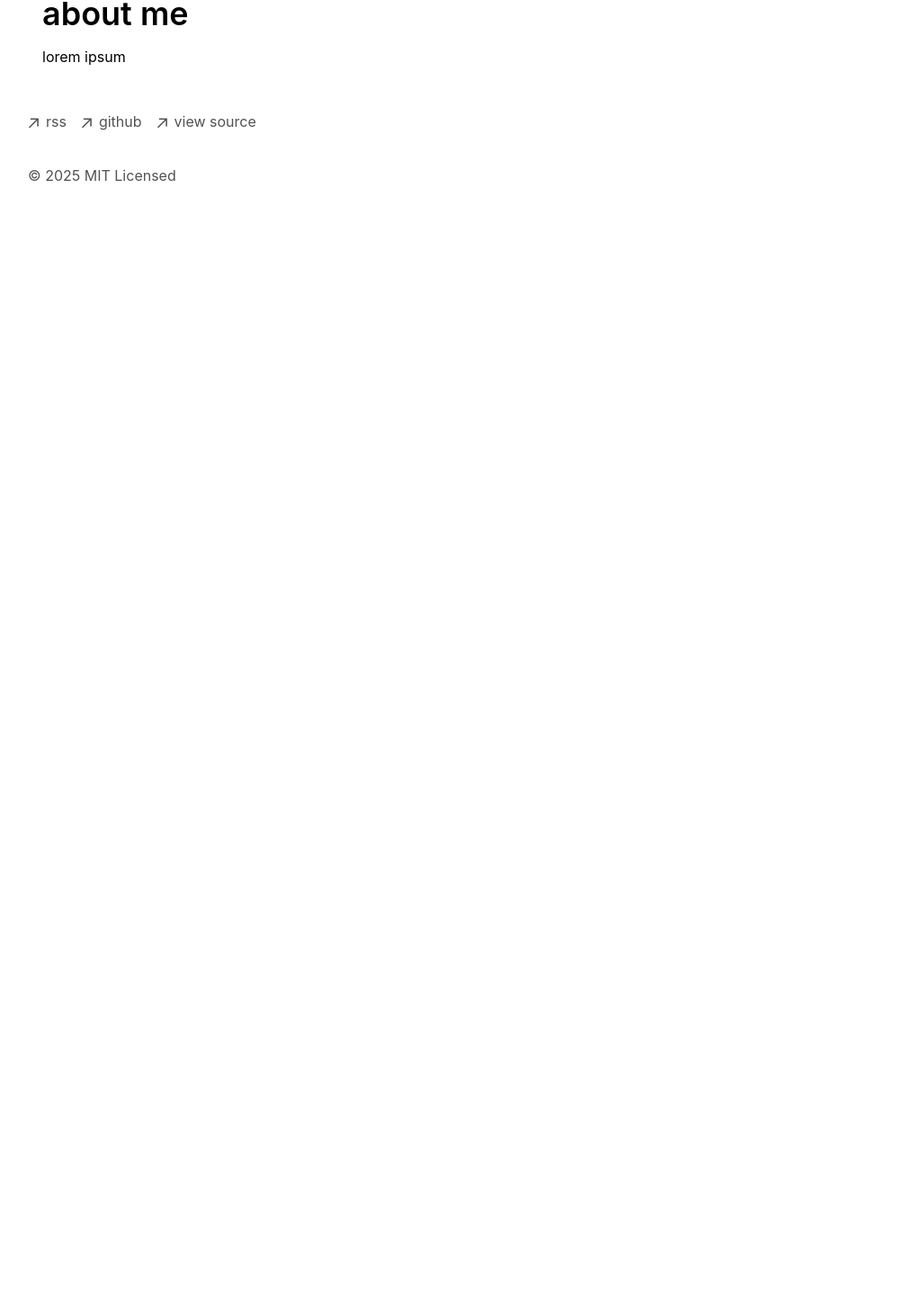
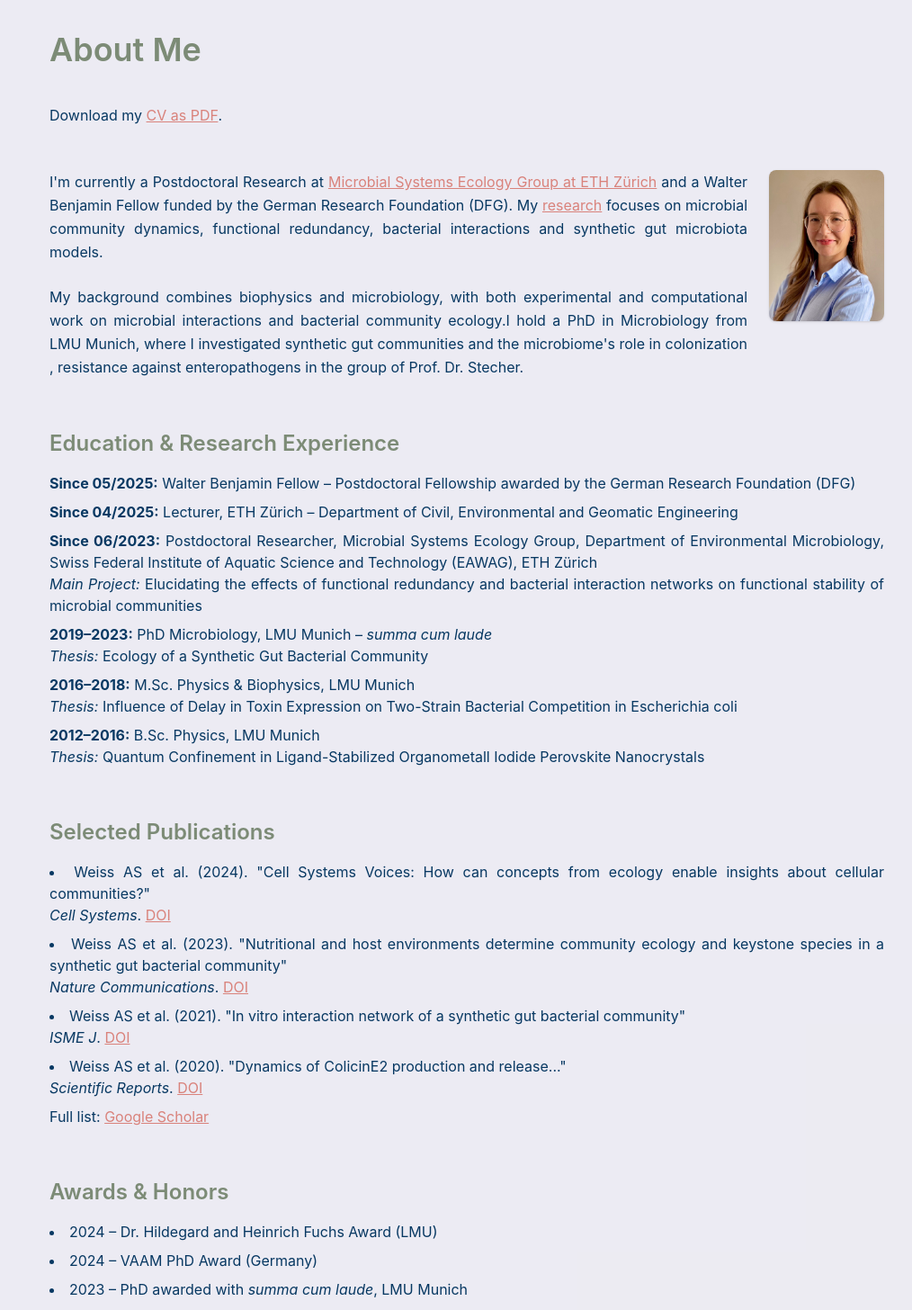
Before and after one commit to AnnaSophieWeiss/beyondisolation, a Next.js app: page /about in a window 1280 px wide. Shown: the part 133-1589 px from the top of the page at 90% size, without its empty margins (121-1135 px from the left). Before the commit the page ends 800 px from the top, so only its background shows below. Built offline with nearby package versions, Linux system fonts and the light colour scheme.

Commit message:
About page

```diff
--- a/app/about/page.tsx
+++ b/app/about/page.tsx
@@ -1,10 +1,183 @@
 export default function AboutPage() {
-    return (
-      <div className="w-full px-4">
-        <h1 className="text-4xl font-semibold mb-4">about me</h1>
-        <p className="mb-4">
-          lorem ipsum
+  return (
+    <div className="w-full px-6 py-10 max-w-5xl mx-auto flex flex-col gap-6">
+      {/* Header */}
+      <h1 className="text-4xl font-semibold mb-4">About Me</h1>
+
+      {/* Download link below the header */}
+      <p className="text-base leading-relaxed mb-6">
+        Download my{" "}
+        <a
+          href="/CV_AnnaWeiss_05:2025.pdf"
+          download
+          className="text-blue-600 underline"
+        >
+          CV as PDF
+        </a>
+        .
+      </p>
+
+      {/* Image and Intro side by side */}
+      <div className="flex flex-col md:flex-row gap-6 items-start">
+        {/* Text content */}
+        <div className="flex-1 text-base leading-relaxed space-y-4">
+          <p className="text-base leading-relaxed mb-6">
+         I'm currently a Postdoctoral Research at {" "}
+          <a
+             href="https://mse.ethz.ch"
+              target="_blank"
+              rel="noopener noreferrer"
+              className="text-blue-600 underline"
+        >
+            Microbial Systems Ecology Group at ETH Zürich
+          </a>{" "}
+  and a Walter Benjamin Fellow funded by the German Research Foundation (DFG).
+  My {" "}
+  <a href="/research" className="text-blue-600 underline">
+    research
+  </a>{" "}
+  focuses on microbial community dynamics, functional redundancy, bacterial interactions and synthetic gut microbiota models.
+
+</p>
+
+          <p>
+            My background combines biophysics and microbiology, with both experimental and computational work on microbial interactions and bacterial community
+            ecology.I hold a PhD in Microbiology from LMU Munich, where I investigated synthetic gut communities and the microbiome's role in colonization ,
+            resistance against enteropathogens in the group of Prof. Dr. Stecher.
+          </p>
+
+        </div>
+
+        {/* Profile Image */}
+        <div className="w-32 h-42 shrink-0">
+          <img
+            src="/Foto_AW.jpg"
+            alt="Anna S. Weiss"
+            className="rounded-lg shadow object-cover w-full h-full"
+          />
+        </div>
+      </div>
+
+      {/* Education */}
+      <section>
+        <h2 className="text-2xl font-semibold mt-8 mb-4">Education & Research Experience</h2>
+        <ul className="space-y-2">
+          <li>
+            <strong>Since 05/2025:</strong> Walter Benjamin Fellow – Postdoctoral Fellowship awarded by the German Research Foundation (DFG)
+          </li>
+          <li>
+            <strong>Since 04/2025:</strong> Lecturer, ETH Zürich – Department of Civil, Environmental and Geomatic Engineering
+          </li>
+          <li>
+            <strong>Since 06/2023:</strong> Postdoctoral Researcher, Microbial Systems Ecology Group, Department of Environmental Microbiology,
+            Swiss Federal Institute of Aquatic Science and Technology (EAWAG), ETH Zürich
+            <br />
+            <em>Main Project:</em> Elucidating the effects of functional redundancy and bacterial interaction
+            networks on functional stability of microbial communities
+          </li>
+          <li>
+            <strong>2019–2023:</strong> PhD Microbiology, LMU Munich – <em>summa cum laude</em>
+            <br />
+            <em>Thesis:</em> Ecology of a Synthetic Gut Bacterial Community
+          </li>
+          <li>
+            <strong>2016–2018:</strong> M.Sc. Physics & Biophysics, LMU Munich
+             <br />
+            <em>Thesis:</em> Influence of Delay in Toxin Expression on Two-Strain Bacterial Competition in Escherichia coli
+          </li>
+          <li>
+            <strong>2012–2016:</strong> B.Sc. Physics, LMU Munich
+            <br />
+            <em>Thesis: </em> Quantum Confinement in Ligand-Stabilized Organometall Iodide Perovskite Nanocrystals
+          </li>
+        </ul>
+      </section>
+
+      {/* Selected Publications */}
+      <section>
+        <h2 className="text-2xl font-semibold mt-8 mb-4">Selected Publications</h2>
+        <ul className="list-disc list-inside space-y-2">
+          <li>
+            Weiss AS et al. (2024). "Cell Systems Voices: How can concepts from ecology enable insights about cellular communities?"<br />
+            <em>Cell Systems</em>.{" "}
+            <a
+              href="https://doi.org/10.1016/j.cels.2024.09.010"
+              className="text-blue-600 underline"
+            >
+              DOI
+            </a>
+          </li>
+          <li>
+            Weiss AS et al. (2023). "Nutritional and host environments determine community ecology and keystone species in a synthetic gut bacterial community"<br />
+            <em>Nature Communications</em>.{" "}
+            <a
+              href="https://doi.org/10.1038/s41467-023-40372-0"
+              className="text-blue-600 underline"
+            >
+              DOI
+            </a>
+          </li>
+          <li>
+            Weiss AS et al. (2021). "In vitro interaction network of a synthetic gut bacterial community"<br />
+            <em>ISME J</em>.{" "}
+            <a
+              href="https://doi.org/10.1038/s41396-021-01153-z"
+              className="text-blue-600 underline"
+            >
+              DOI
+            </a>
+          </li>
+          <li>
+            Weiss AS et al. (2020). "Dynamics of ColicinE2 production and release..."<br />
+            <em>Scientific Reports</em>.{" "}
+            <a
+              href="https://doi.org/10.1038/s41598-020-61086-z"
+              className="text-blue-600 underline"
+            >
+              DOI
+            </a>
+          </li>
+        </ul>
+        <p className="mt-2">
+          Full list:{" "}
+          <a
+            href="https://scholar.google.de/citations?user=tZUzybkAAAAJ&hl=de"
+            className="text-blue-600 underline"
+          >
+            Google Scholar
+          </a>
         </p>
-      </div>
-    )
-  }
+      </section>
+
+      {/* Awards */}
+      <section>
+        <h2 className="text-2xl font-semibold mt-8 mb-4">Awards & Honors</h2>
+        <ul className="list-disc list-inside space-y-2">
+          <li>2024 – Dr. Hildegard and Heinrich Fuchs Award (LMU)</li>
+          <li>2024 – VAAM PhD Award (Germany)</li>
+          <li>2023 – PhD awarded with <em>summa cum laude</em>, LMU Munich</li>
+          <li>2022 – NK & Irene Cheung Family Scholarship (Keystone Symposia)</li>
+        </ul>
+      </section>
+
+      {/* Teaching & Supervision */}
+      <section>
+        <h2 className="text-2xl font-semibold mt-8 mb-4">Teaching & Supervision</h2>
+        <ul className="list-disc list-inside space-y-2">
+          <li>Lecturer, ETH Zürich – Microbiology & Experimental Microfluidics</li>
+          <li>Supervised BSc, MSc, and PhD students at ETH and LMU</li>
+        </ul>
+      </section>
+
+      {/* Service */}
+      <section>
+        <h2 className="text-2xl font-semibold mt-8 mb-4">Academic Service</h2>
+        <ul className="list-disc list-inside space-y-2">
+          <li>Peer reviewer for: Science, Nature Communications, ISME Journal, and others</li>
+          <li>Conference organizer for MEEhubs 2026 (Microbial Ecology and Evolution)</li>
+          <li>Postdoc representative at ETH Zürich</li>
+        </ul>
+      </section>
+    </div>
+  );
+}
--- a/app/global.css
+++ b/app/global.css
@@ -148,3 +148,32 @@ table {
 .title {
   text-wrap: balance;
 }
+
+body {
+  background-color: rgba(173, 173, 202, 0.1); /* subtle, see-through lavender */
+}
+
+h1, h2, h3, h4, h5, h6 {
+  color: #7C8B76; /* stronger sage green */
+  background-color: transparent; /* no highlight */
+  padding: 0;
+  border-radius: 0;
+}
+
+p {
+  color: #073862; /* main text color remains */
+}
+
+/* Links keep salmon */
+a {
+  color: #D9827B; /* brighter but still soft salmon */
+  text-decoration: underline;
+  transition: color 0.2s ease;
+}
+
+a:hover,
+a:focus {
+  color: #D9786D; /* darker salmon on hover */
+  outline: none;
+  text-decoration: underline;
+}
--- a/app/layout.tsx
+++ b/app/layout.tsx
@@ -47,13 +47,14 @@ export default function RootLayout({
     <html
       lang="en"
       className={cx(
-        'text-black bg-white dark:text-white dark:bg-black',
+        // text = dusty blue, bg = light grey, dark mode fallbacks
+         'text-[#073862] bg-[#F3F2F7] dark:text-white dark:bg-black',
         GeistSans.variable,
         GeistMono.variable
       )}
     >
       <body className="antialiased">
-        <main className="max-w-5xl mx-auto px-6 mt-6 flex flex-col">
+       <main className="max-w-5xl mx-auto px-6 mt-6 flex flex-col text-justify">
           <Navbar />
           {children}
           <Footer />
--- a/app/outreach/page.tsx
+++ b/app/outreach/page.tsx
@@ -88,7 +88,7 @@ export default function OutreachPage() {
       ),
     },
     {
-      title: 'BIOspektrum Article – Synthetic Gut Bacterial community: the OMM12',
+      title: 'BIOspektrum Article – A synthetic gut bacterial community: the OMM12',
       year: '2023',
       content: (
         <>
@@ -106,7 +106,7 @@ export default function OutreachPage() {
       ),
     },
     {
-      title: 'Behind the Paper – How to become a bacteria whisperer',
+      title: '"Behind the Paper" Article – How to become a bacteria whisperer',
       year: '2021',
       content: (
         <>
@@ -157,7 +157,7 @@ export default function OutreachPage() {
         </div>
       ))}
 
-      <h2 className="text-2xl font-semibold mt-10 mb-4">scientific conferences (selection)</h2>
+      <h2 className="text-4xl font-semibold mt-10 mb-4">scientific conferences (selection)</h2>
       <ul className="list-disc pl-6 mb-8">
         <li>ISME19 2024 (Capetown, South Africa), <em>poster presentation</em></li>
         <li>7th Joint Conference DGHM & VAAM 2024 (Würzburg, Germany), <em>invited talk</em></li>
@@ -176,7 +176,7 @@ export default function OutreachPage() {
 
       </ul>
 
-      <h2 className="text-2xl font-semibold mb-4">online</h2>
+      <h2 className="text-4xl font-semibold mb-4">online</h2>
       <p className="mb-4">
         Follow me on{' '}
         <a
```
Also changed, not shown: public/Foto_AW.jpg (added), 1 other file (tests, documents, lock files or other folders).
